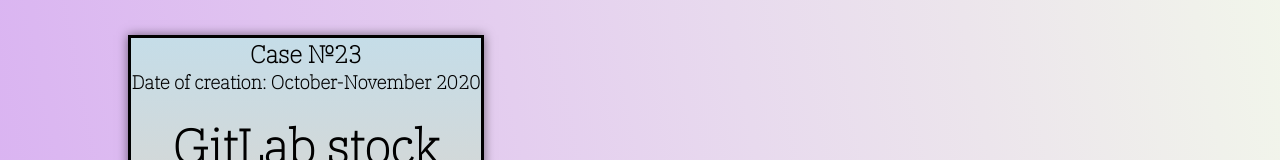
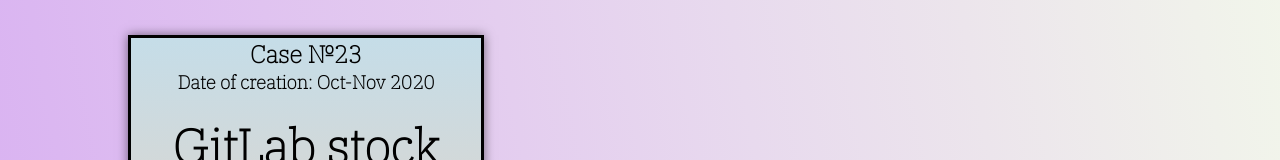
Before and after one commit to Wilson2254/wilson2254.github.io, a plain HTML site: page index.html in a window 1280 px wide. Shown: the part 768-928 px from the top of the page. Drawn offline with Linux system fonts and the light colour scheme.

Commit message:
edit last case

```diff
--- a/index.html
+++ b/index.html
@@ -637,7 +637,7 @@
                 <div class="front">
                     <div class="case_number_and_date">
                         <h2>Case №23</h2>
-                        <h3>Date of creation: October-November 2020</h3>
+                        <h3>Date of creation: Oct-Nov 2020</h3>
                     </div>
                     <div class="case_title">
                         GitLab stock exchange
```
